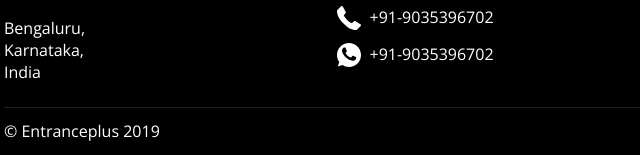
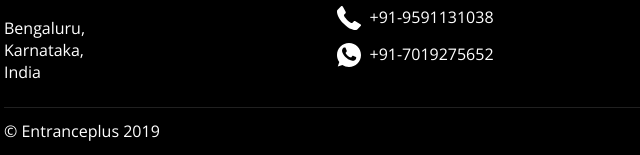
Before and after one commit to entranceplus/web, a website: page resources/public/index.html in a window 1280 px wide. Shown: the part 3176-3331 px from the top of the page, 136-776 px from the left. Drawn offline with nearby package versions, Linux system fonts and the light colour scheme.

Commit message:
update contact info

```diff
--- a/resources/public/index.html
+++ b/resources/public/index.html
@@ -234,8 +234,8 @@
     <div class="footer_contact">
       <h4>CONTACT INFO</h4>
       <p><a href="mailto:info@entranceplus.in"><img src="img-ep/mail.svg"><span>info@entranceplus.in</span></a></p>
-      <p><a href="tel:+91-9591131038" target="_blank"><img src="img-ep/phone.svg"><span>+91-9035396702</span></a></p>
-      <p><a href="https://api.whatsapp.com/send?phone=+91-7019275652" target="_blank"><img src="img-ep/whatsapp.svg"><span>+91-9035396702</span></a></p>
+      <p><a href="tel:+91-9591131038" target="_blank"><img src="img-ep/phone.svg"><span>+91-9591131038</span></a></p>
+      <p><a href="https://api.whatsapp.com/send?phone=+91-7019275652" target="_blank"><img src="img-ep/whatsapp.svg"><span>+91-7019275652</span></a></p>
     </div>
     <div class="footer_follow">
       <h4>FOLLOW US</h4>
```
